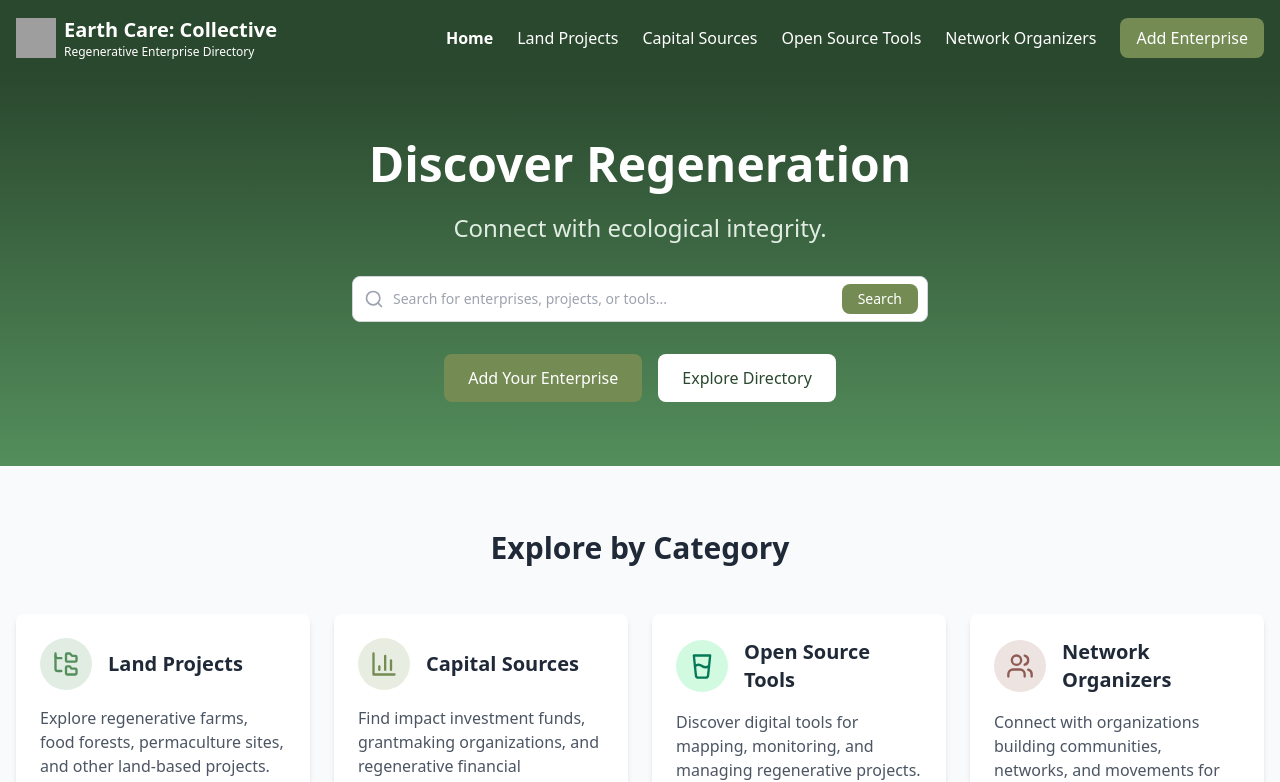
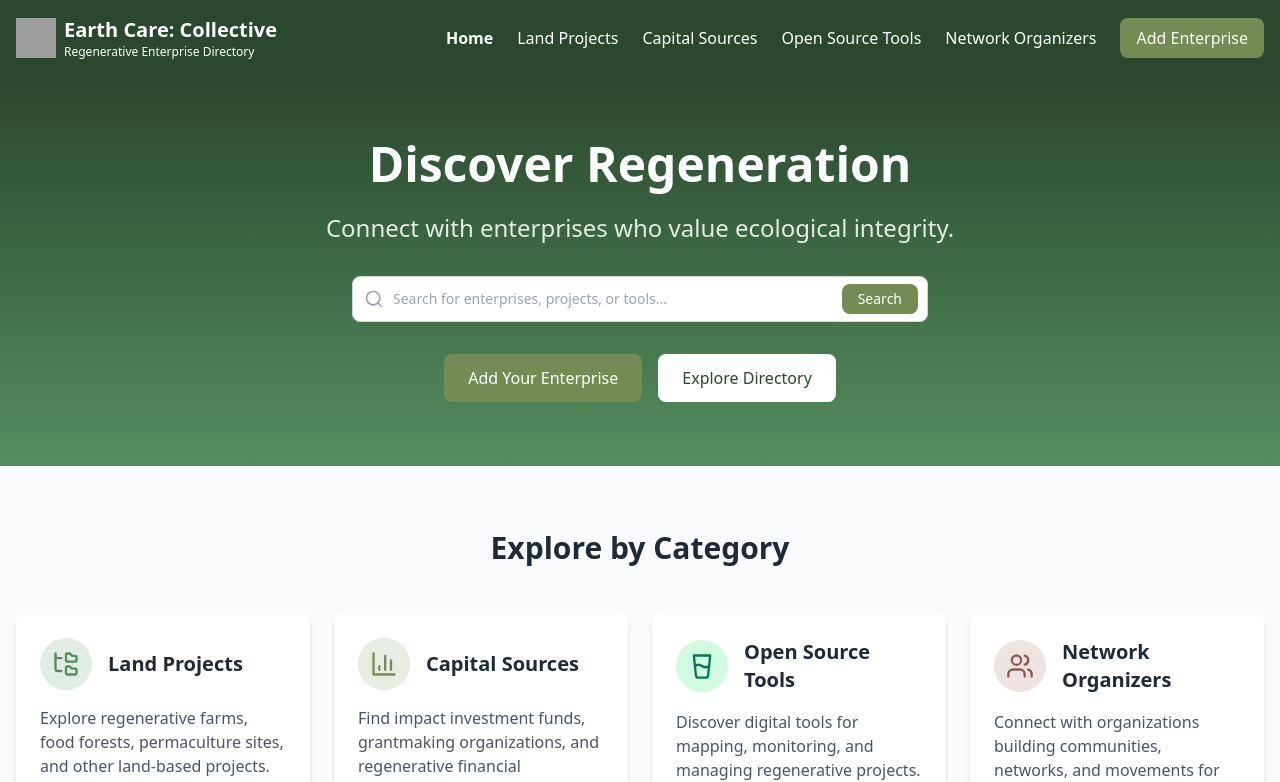
Before and after one commit to serenelion/collective, a React (Vite) app: page / in a window 1280 px wide. Shown: the top 782 px of the page. Built offline with nearby package versions, Linux system fonts and the light colour scheme; no server answers; the database is empty; grey boxes are pictures that could not be loaded.

Commit message:
Deploy application to Netlify

```diff
--- a/src/pages/Home.tsx
+++ b/src/pages/Home.tsx
@@ -43,7 +43,7 @@ const Home: React.FC = () => {
               Discover Regeneration
             </h1>
             <p className="text-xl md:text-2xl mb-8 text-primary-100">
-              Connect with ecological integrity.
+              Connect with enterprises who value ecological integrity.
             </p>
 
             <div className="max-w-xl mx-auto mb-8">
```
